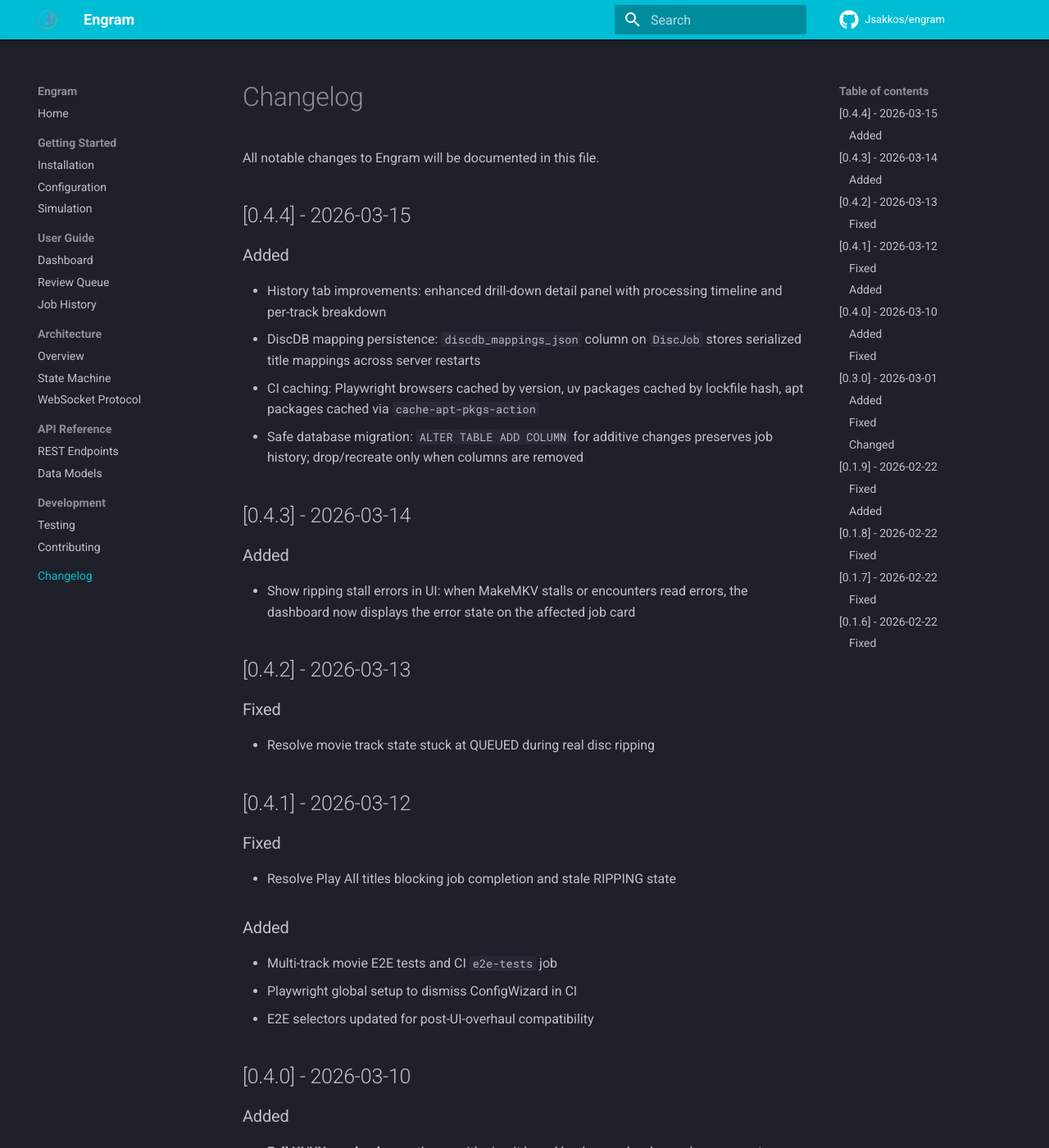
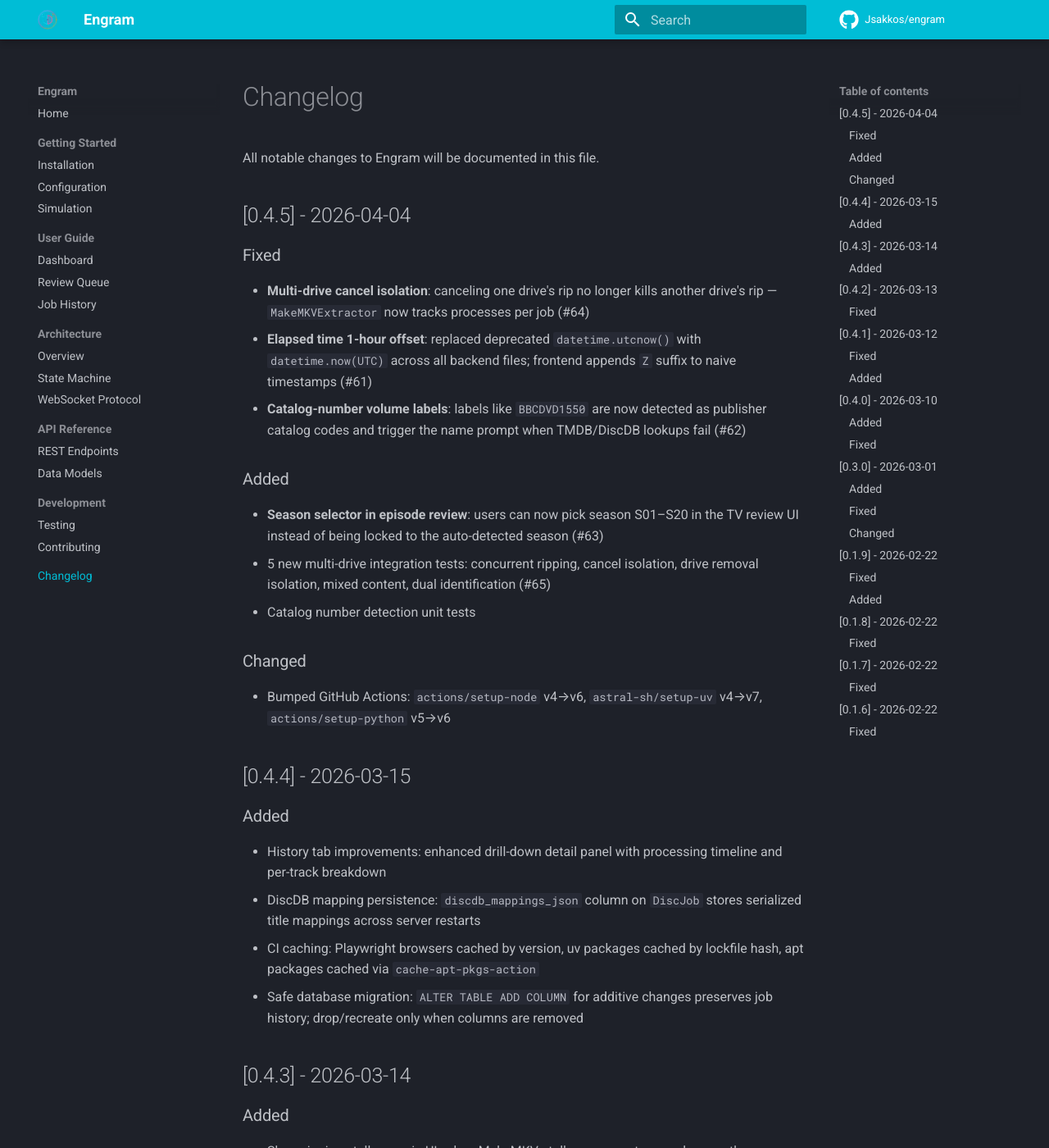
Before and after one commit to Jsakkos/engram, an MkDocs documentation site: the page built from docs/changelog.md, in a window 1280 px wide and 1400 px high. Shown: the whole window at 82% size. Built offline with MkDocs 1.6.1 and Material for MkDocs 9.7.7, drawn with Linux system fonts in a browser that asks for light colours; comment, search, counter and statistics services are not loaded.

Commit message:
chore: bump version to 0.4.5 and update changelog/docs
Multi-drive cancel isolation, elapsed time fix, catalog label detection,
season selector, and GitHub Actions bumps.

Co-Authored-By: Claude Opus 4.6 (1M context) <noreply@anthropic.com>

```diff
--- a/docs/changelog.md
+++ b/docs/changelog.md
@@ -1,6 +1,21 @@
 # Changelog
 
 All notable changes to Engram will be documented in this file.
+
+## [0.4.5] - 2026-04-04
+
+### Fixed
+- **Multi-drive cancel isolation**: canceling one drive's rip no longer kills another drive's rip — `MakeMKVExtractor` now tracks processes per job (#64)
+- **Elapsed time 1-hour offset**: replaced deprecated `datetime.utcnow()` with `datetime.now(UTC)` across all backend files; frontend appends `Z` suffix to naive timestamps (#61)
+- **Catalog-number volume labels**: labels like `BBCDVD1550` are now detected as publisher catalog codes and trigger the name prompt when TMDB/DiscDB lookups fail (#62)
+
+### Added
+- **Season selector in episode review**: users can now pick season S01–S20 in the TV review UI instead of being locked to the auto-detected season (#63)
+- 5 new multi-drive integration tests: concurrent ripping, cancel isolation, drive removal isolation, mixed content, dual identification (#65)
+- Catalog number detection unit tests
+
+### Changed
+- Bumped GitHub Actions: `actions/setup-node` v4→v6, `astral-sh/setup-uv` v4→v7, `actions/setup-python` v5→v6
 
 ## [0.4.4] - 2026-03-15
 
```
Also changed, not shown: CHANGELOG.md (+15 -0 lines), docs/architecture/overview.md (+1 -1 lines), docs/guide/review-queue.md (+3 -1 lines), 2 other files.
